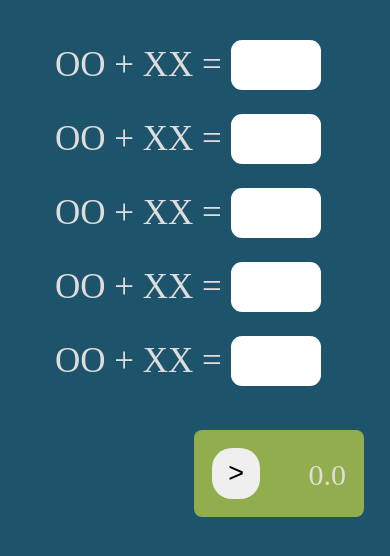
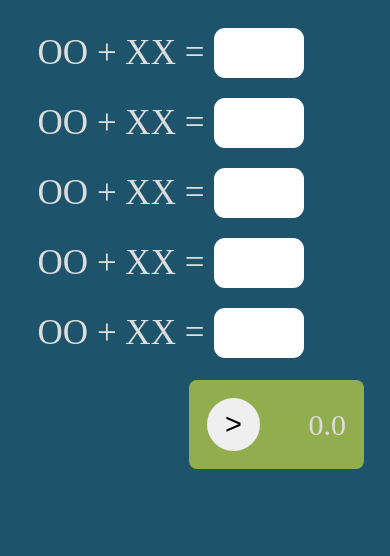
Before and after one commit to hazue/arithmetic_practice, a plain HTML site: page index.html in a window 390 px wide. Shown: the top 556 px of the page. Drawn offline with Linux system fonts and the light colour scheme.

Commit message:
minor style change for personal phone use 2

```diff
--- a/style.css
+++ b/style.css
@@ -19,7 +19,7 @@ Assume there will be ONLY ONE form
 form {
     width: 100%;
     min-width: 500px;
-    margin: 30px 10%;
+    margin: 20px 10px 10px 20px;
 }
 
 
@@ -32,7 +32,7 @@ TODO: add quick responsive loading for personal mobile use
 .question-container{
     display: inline-block;
     min-width: 300px;
-    margin: 10px auto;
+    margin: 8px auto;
 }
 
 .question-container label{
@@ -80,10 +80,10 @@ TODO: add quick responsive loading for personal mobile use
 .timer-container button {
     float: left;
     border: none;
-    border-radius: 20px;
+    border-radius: 38px;
     margin-right: 18px;
-    padding: 10px 16px;
-    font-size: 27px;
+    padding: 10px 18px;
+    font-size: 29px;
 }
 
 .timer-container label {
```
